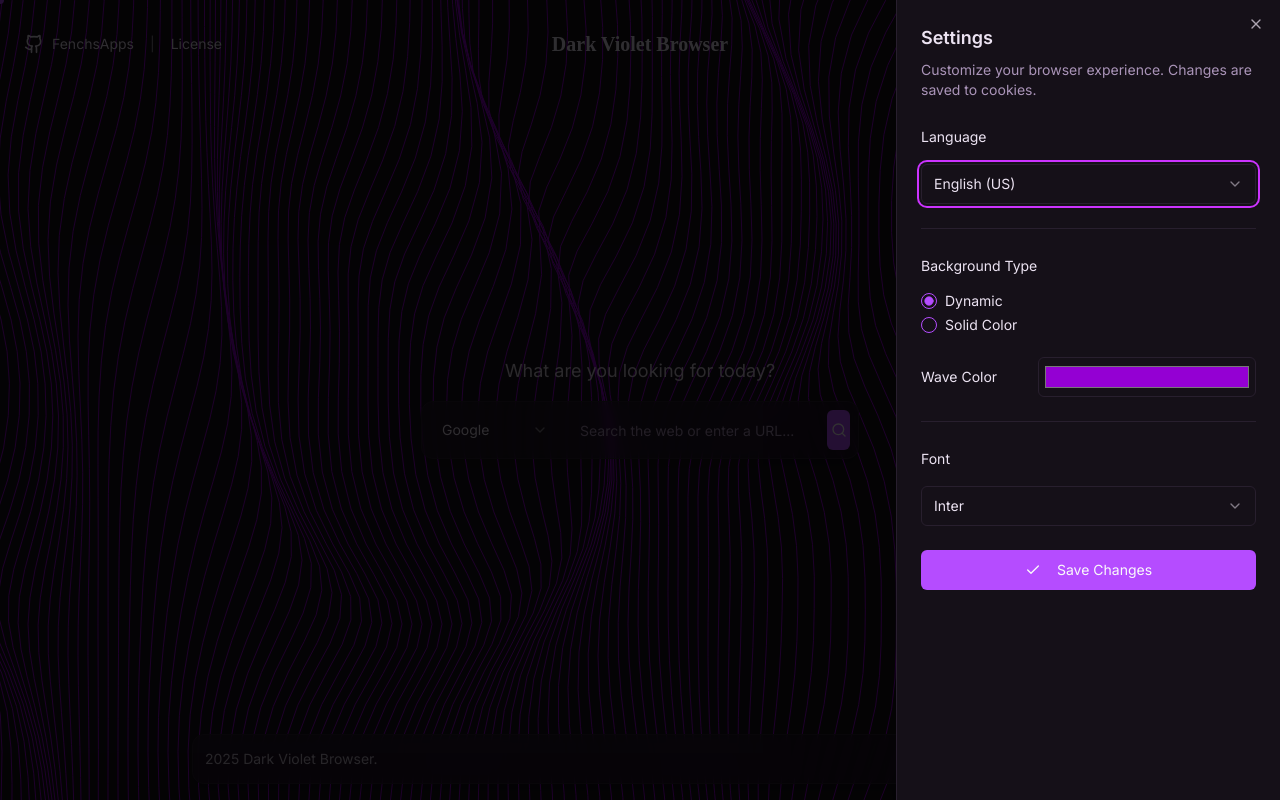
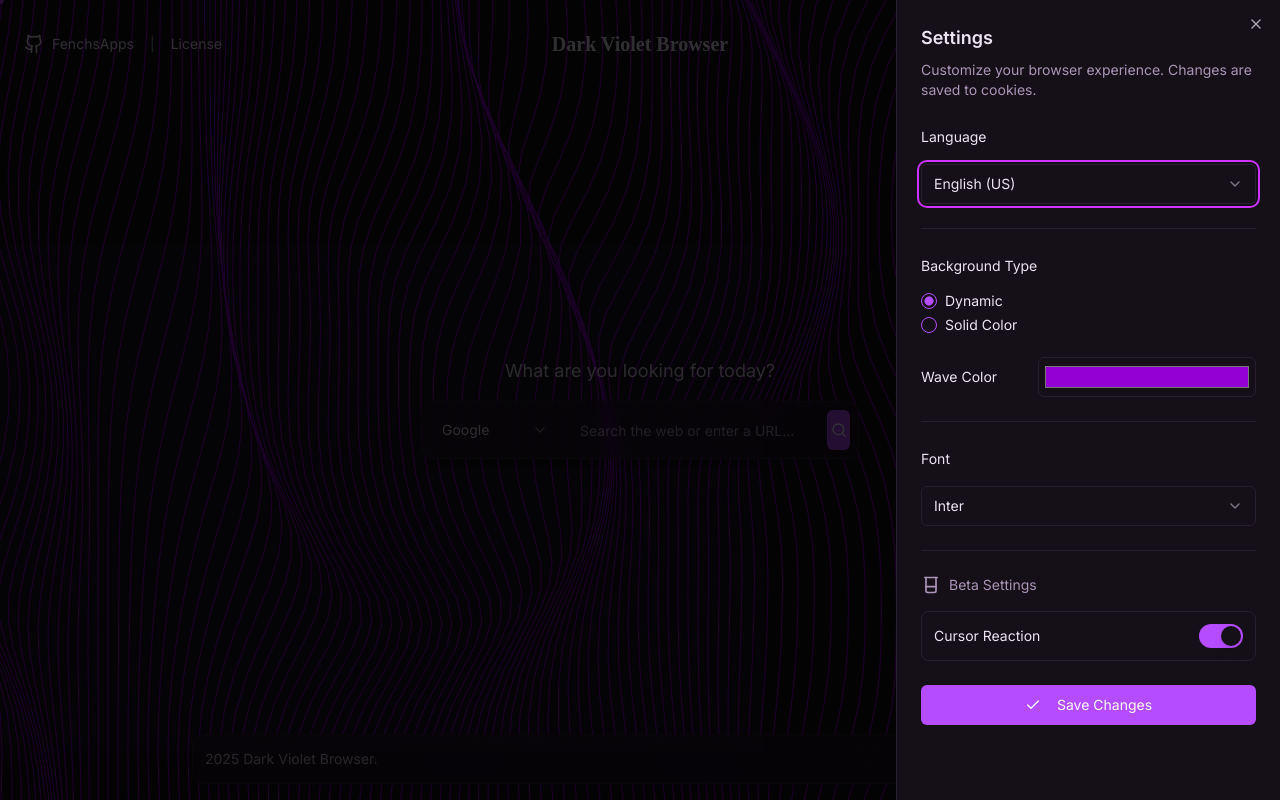
Before and after one commit to FenchsApps/purple-browser, a Next.js app: page / in a window 1280 px wide. Both pictures are taken after a click on the button "Open Settings". Built offline with nearby package versions, Linux system fonts and the light colour scheme; a web font is replaced by a local one.

Commit message:
Update settings-dialog.tsx

```diff
--- a/src/components/settings-dialog.tsx
+++ b/src/components/settings-dialog.tsx
@@ -1,7 +1,7 @@
 "use client";
 
 import { useState, useEffect } from 'react';
-import { Settings, Check } from 'lucide-react';
+import { Settings, Check, Beaker } from 'lucide-react';
 import { Button } from '@/components/ui/button';
 import { Sheet, SheetContent, SheetHeader, SheetTitle, SheetTrigger, SheetFooter, SheetDescription } from '@/components/ui/sheet';
 import { Label } from '@/components/ui/label';
@@ -12,12 +12,14 @@ import { Separator } from '@/components/ui/separator';
 import { fonts } from '@/lib/fonts';
 import { useLanguage, languages } from '@/hooks/use-language';
 import { setCookie } from '@/lib/cookies';
+import { Switch } from '@/components/ui/switch';
 
 export type Settings = {
   lineColor: string;
   backgroundType: 'dynamic' | 'solid';
   backgroundColor: string;
   font: string;
+  cursorReaction: boolean;
 };
 
 type SettingsProps = {
@@ -152,6 +154,24 @@ export function SettingsDialog({ currentSettings, onSave }: SettingsProps) {
             </Select>
           </div>
 
+          <Separator />
+
+          <div className="space-y-4">
+             <div className="flex items-center gap-2">
+                <Beaker className="h-5 w-5 text-muted-foreground" />
+                <Label className="text-muted-foreground">Beta Settings</Label>
+            </div>
+            <div className="flex items-center justify-between rounded-lg border p-3">
+                <Label htmlFor="cursor-reaction">Cursor Reaction</Label>
+                <Switch
+                    id="cursor-reaction"
+                    checked={settings.cursorReaction}
+                    onCheckedChange={(checked) => handleSettingChange('cursorReaction', checked)}
+                />
+            </div>
+          </div>
+
+
         </div>
         <SheetFooter>
           <Button onClick={handleSave} className="w-full">
```
